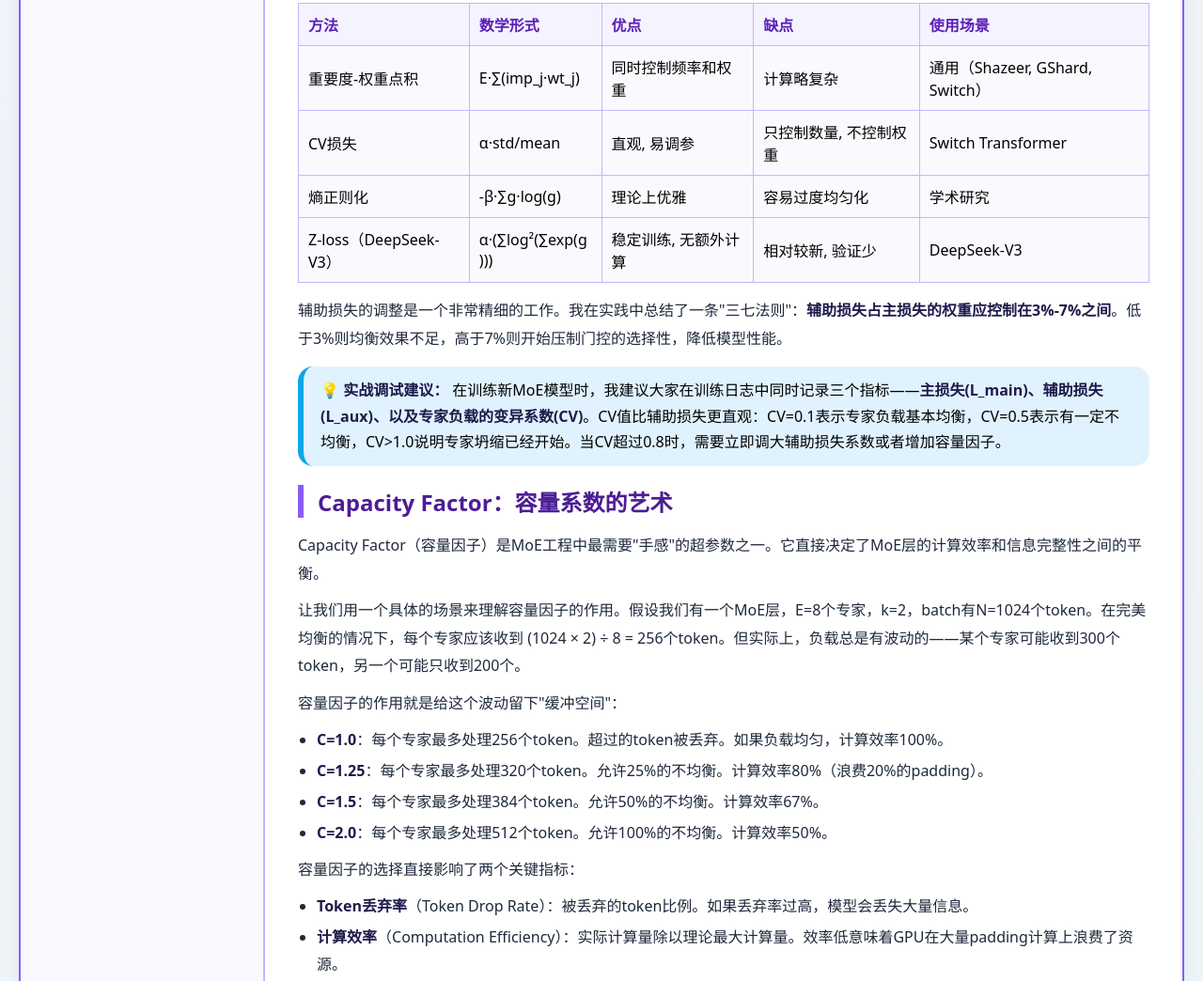
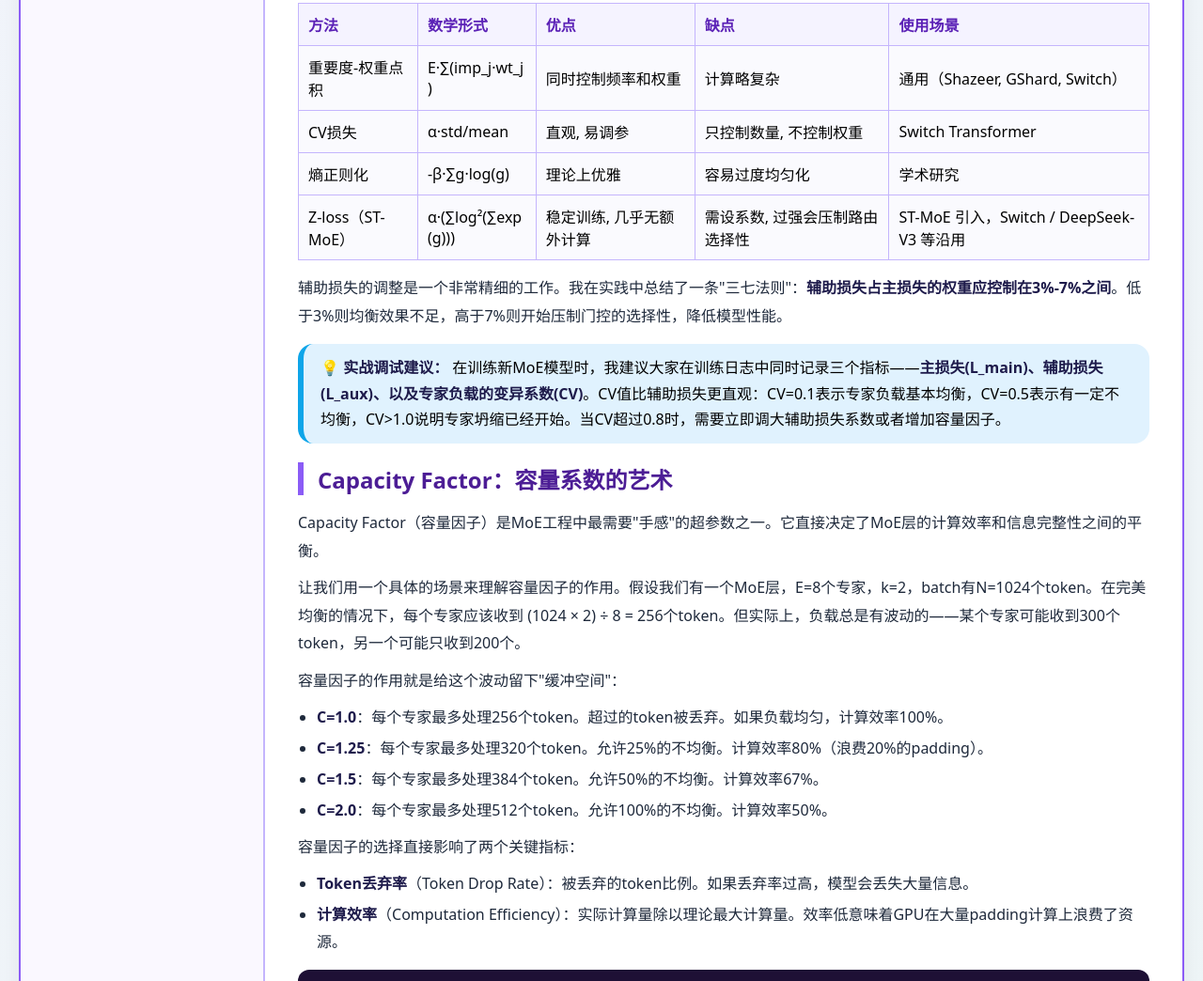
Before and after one commit to 1998x-stack/MOE-tutorial, a plain HTML site: page 07.html in a window 1280 px wide. Shown: the part 3213-4257 px from the top of the page at 94% size. Drawn offline with Linux system fonts and the light colour scheme.

Commit message:
fix(MOE-tutorial): 第7章修正 router z-loss 出处为 ST-MoE(2022)，不再误归 DeepSeek-V3

```diff
--- a/07.html
+++ b/07.html
@@ -222,11 +222,11 @@ def load_balancing_loss(gate_output, tokens_per_expert, num_experts):
                     <td>学术研究</td>
                 </tr>
                 <tr>
-                    <td>Z-loss（DeepSeek-V3）</td>
+                    <td>Z-loss（ST-MoE）</td>
                     <td>α·(∑log²(∑exp(g)))</td>
-                    <td>稳定训练, 无额外计算</td>
-                    <td>相对较新, 验证少</td>
-                    <td>DeepSeek-V3</td>
+                    <td>稳定训练, 几乎无额外计算</td>
+                    <td>需设系数, 过强会压制路由选择性</td>
+                    <td>ST-MoE 引入，Switch / DeepSeek-V3 等沿用</td>
                 </tr>
             </tbody>
         </table>
@@ -428,7 +428,7 @@ def capacity_factor_analysis(drop_rate_threshold=0.01):
                     <td>路由Z-loss</td>
                     <td>约束门控logits的尺度，防止数值失衡</td>
                     <td>训练中</td>
-                    <td>好（DeepSeek-V3方案）</td>
+                    <td>好（ST-MoE 引入，Switch/V3 沿用）</td>
                 </tr>
                 <tr>
                     <td>辅助专家（Auxiliary Expert）</td>
@@ -466,7 +466,8 @@ def capacity_factor_analysis(drop_rate_threshold=0.01):
             <ol>
                 <li>Shazeer 等，<em>Outrageously Large Neural Networks</em>，2017。<a href="https://arxiv.org/abs/1701.06538">arXiv:1701.06538</a>（重要度-权重辅助损失）</li>
                 <li>Fedus 等，<em>Switch Transformers</em>，2021。<a href="https://arxiv.org/abs/2101.03961">arXiv:2101.03961</a>（CV 形式负载损失）</li>
-                <li>DeepSeek-AI，<em>DeepSeek-V3 Technical Report</em>，2024。<a href="https://arxiv.org/abs/2412.19437">arXiv:2412.19437</a>（z-loss / 无辅助损失均衡）</li>
+                <li>Zoph 等，<em>ST-MoE: Designing Stable and Transferable Sparse Expert Models</em>，2022。<a href="https://arxiv.org/abs/2202.08906">arXiv:2202.08906</a>（router z-loss 的原始出处）</li>
+                <li>DeepSeek-AI，<em>DeepSeek-V3 Technical Report</em>，2024。<a href="https://arxiv.org/abs/2412.19437">arXiv:2412.19437</a>（无辅助损失均衡）</li>
             </ol>
             <p>辅助损失的三种写法与防治手段对照表为<strong>教学整理</strong>（已作简化）；文中代码的模拟值、CV 阈值（0.1/0.5/0.8）与「三七法则」均为<strong>教学示意/经验总结</strong>，不代表论文实测结论。</p>
         </section>
```
